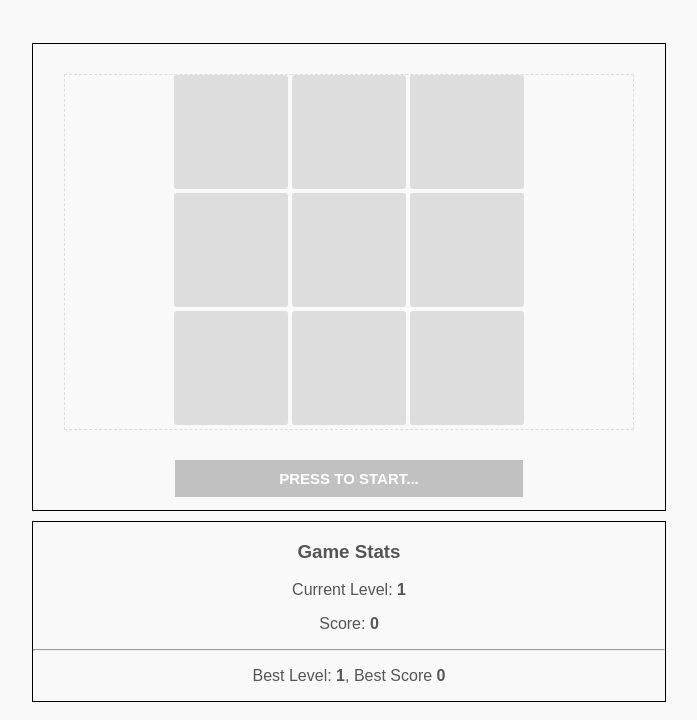
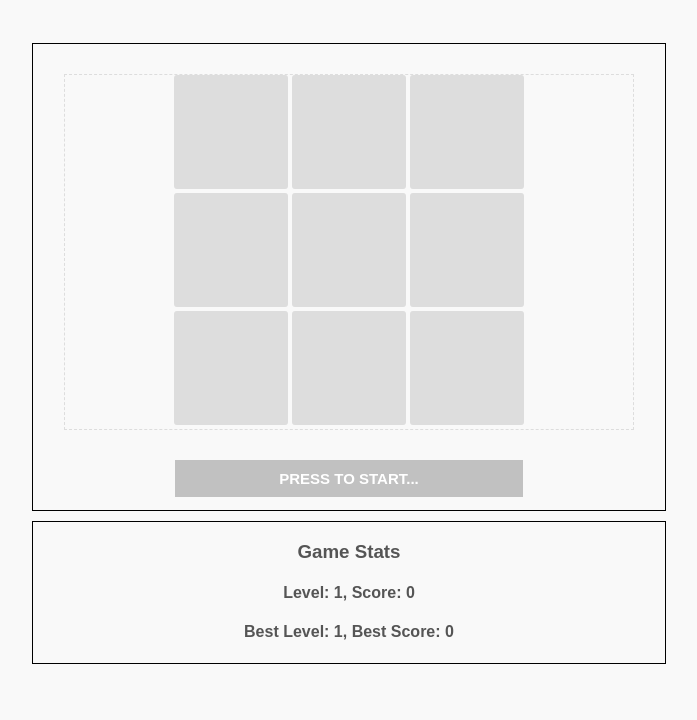
Before and after one commit to sammi-turner/Memory-Squares, a plain HTML site: page index.html in a window 1280 px wide. Shown: the whole page, without its empty margins (291-988 px from the left). Drawn offline with Linux system fonts and the light colour scheme.

Commit message:
Update index.html

```diff
--- a/index.html
+++ b/index.html
@@ -33,11 +33,12 @@
     <div id="container">
       <div id="game-wrap">
         <h3>Game Stats</h3>
-        <p class="stat" id="level">Current Level: <strong id="level-num">1</strong></p>
-        <p class="stat" id="score">Score: <strong id="score-num">0</strong></p>
-        <hr>
-        <p class="stat" id="best-stats">Best Level: <strong id="best-level-num">1</strong>, Best Score <strong
-            id="best-score-num">0</strong></p>
+
+        <h4 class="stat" id="level">Level: <strong id="level-num">1</strong>,
+          Score: <strong id="score-num">0</strong></h4>
+
+        <h4 class="stat" id="best-stats">Best Level: <strong id="best-level-num">1</strong>,
+          Best Score: <strong id="best-score-num">0</strong></h4>
       </div>
     </div>
 
```
